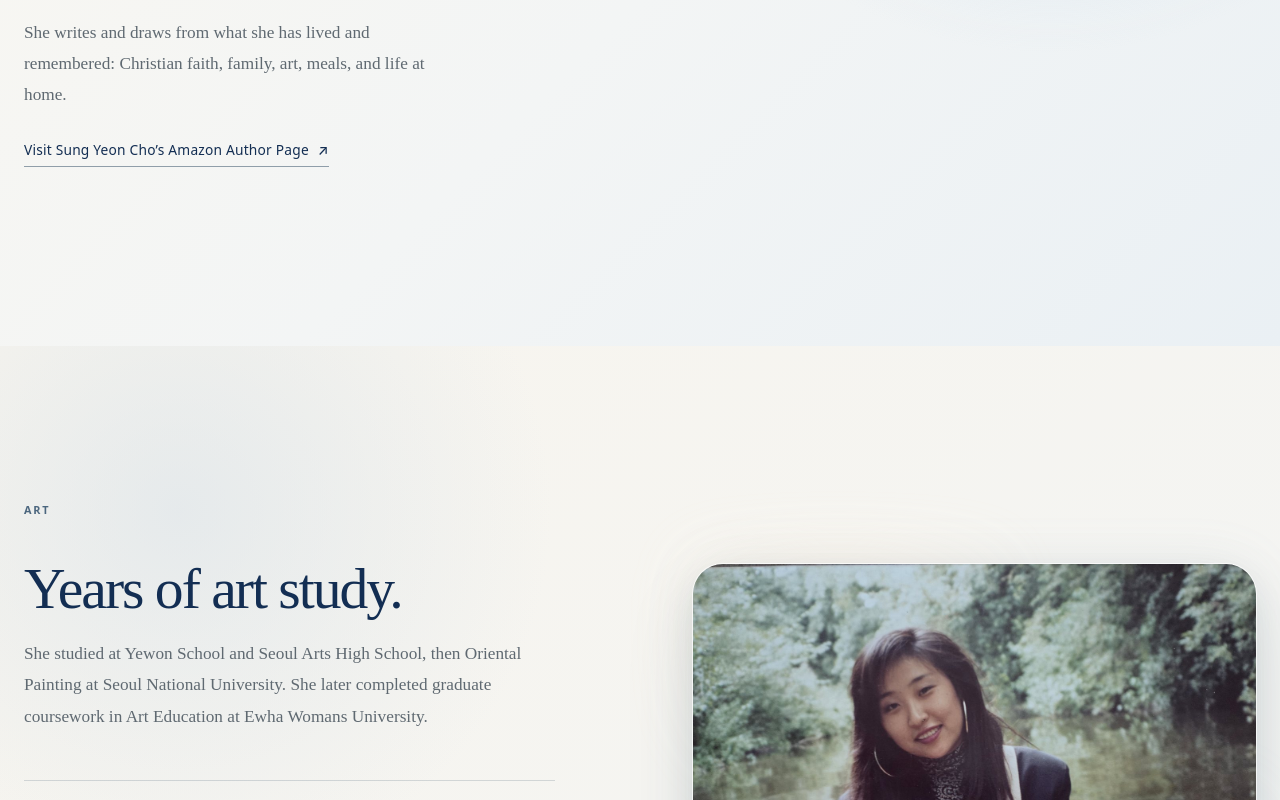
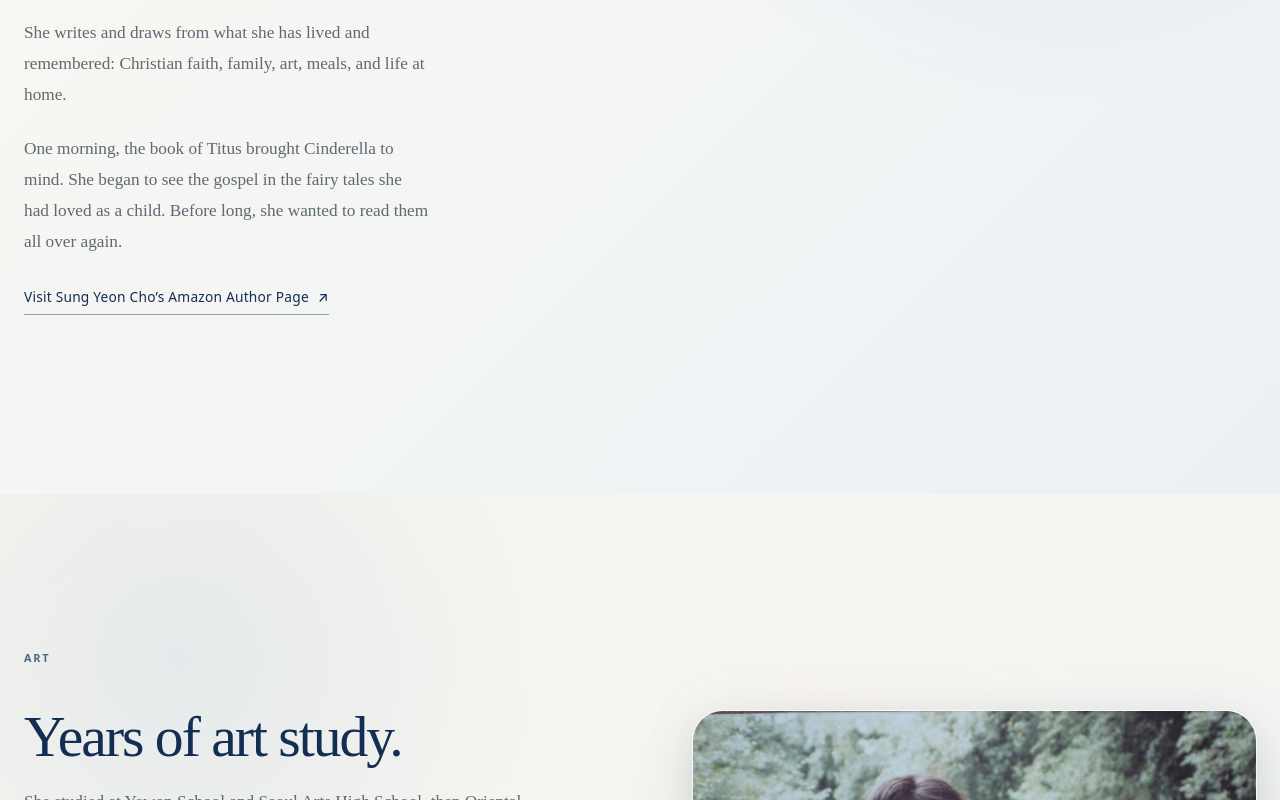
Before and after one commit to k-mama/esthercho, a Next.js app: page /about in a window 1280 px wide. Shown: the part 1320-2120 px from the top of the page. Built offline with nearby package versions, Linux system fonts and the light colour scheme.

Commit message:
Let Esther Cho's source-faithful personal voice anchor her original biography

```diff
--- a/src/app/about/page.tsx
+++ b/src/app/about/page.tsx
@@ -46,6 +46,11 @@ export default function AboutPage() {
             <p className="esther-intro">
               She writes and draws from what she has lived and remembered:
               Christian faith, family, art, meals, and life at home.
+            </p>
+            <p className="esther-intro">
+              One morning, the book of Titus brought Cinderella to mind.
+              She began to see the gospel in the fairy tales she had loved as a child.
+              Before long, she wanted to read them all over again.
             </p>
 
             <a
@@ -178,6 +183,7 @@ export default function AboutPage() {
           </p>
 
           <p>She keeps writing and drawing.</p>
+          <p>What will I discover about God today?</p>
         </footer>
       </article>
     </main>
```
